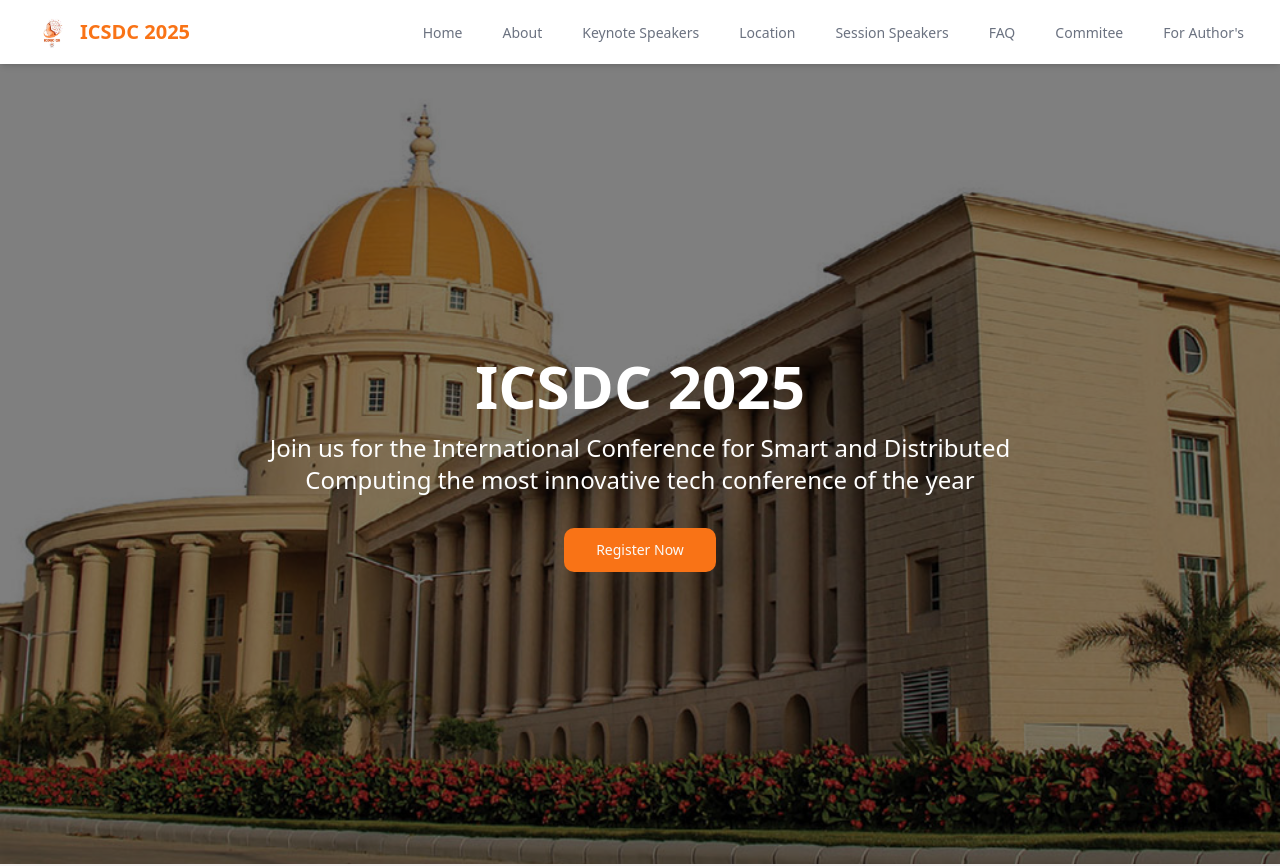
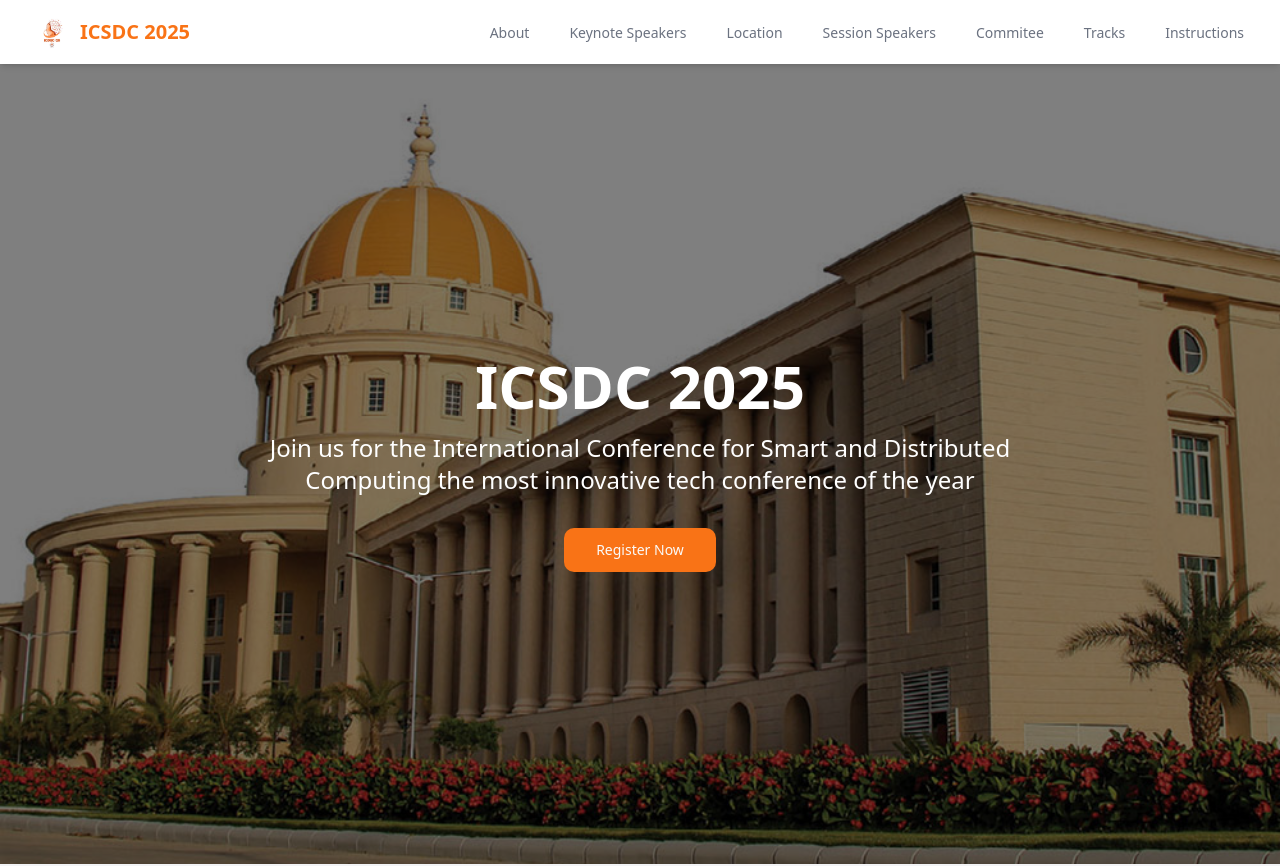
Before and after one commit to vverma022/conference-website, a React (Vite) app: page / in a window 1280 px wide. Shown: the top 866 px of the page. Built offline with nearby package versions, Linux system fonts and the light colour scheme.

Commit message:
Navbar Changes

```diff
--- a/src/sections/navbar.jsx
+++ b/src/sections/navbar.jsx
@@ -2,18 +2,18 @@ import { useState, useEffect } from 'react'
 import { motion } from 'framer-motion'
 import { Menu, X } from 'lucide-react'
 import { DropdownMenu, DropdownMenuTrigger, DropdownMenuContent, DropdownMenuItem, DropdownMenuLabel, DropdownMenuSeparator } from '../components/ui/dropdown-menu'
-import { useNavigate } from 'react-router-dom'
+import { Route, useNavigate } from 'react-router-dom'
 import Logo from '../assets/logo.jpeg'
 
 const navItems = [
-  { name: 'Home', href: 'home' },
   { name: 'About', href: 'about' },
   { name: 'Keynote Speakers', href: 'keynotespeakers' },
   { name: 'Location', href: 'location'},
   { name: 'Session Speakers', href: 'speakers' },
-  { name: 'FAQ', href: 'faq' },
-  // { name: 'Contact', href: 'contact' },
-  // { name: 'Register', href: 'register' },
+  {name: 'Commitee', Route: '/commitee'},
+  {name: 'Tracks', Route: '/tracks'},
+  {name: 'Instructions', Route: '/instructions'}
+
 ]
 
 export function Navbar() {
@@ -56,21 +56,17 @@ export function Navbar() {
                 href={`#${item.href}`}
                 className="inline-flex items-center px-1 pt-1 border-b-2 border-transparent text-sm font-medium text-gray-500 hover:border-primary hover:text-primary"
                 onClick={(e) => {
-                  e.preventDefault()
-                  scrollToSection(item.href)
+                  e.preventDefault();
+                  if (item.Route) {
+                    Navigate(item.Route);
+                  } else {
+                    scrollToSection(item.href);
+                  }
                 }}
               >
                 {item.name}
               </a>
             ))}
-            <p className='inline-flex items-center px-1 pt-1 border-b-2 border-transparent text-sm font-medium text-gray-500 hover:border-primary hover:text-primary' onClick={() => Navigate("/commitee")}>Commitee</p>
-            <DropdownMenu >
-           <DropdownMenuTrigger className="inline-flex items-center px-1 pt-1 border-b-2 border-transparent text-sm font-medium text-gray-500 hover:border-primary hover:text-primary">For Author's</DropdownMenuTrigger>
-           <DropdownMenuContent className="text-center">
-           <DropdownMenuItem onClick={() => Navigate("/tracks")}>For Authors</DropdownMenuItem>
-           <DropdownMenuItem onClick={() => Navigate("/instructions")}>Call for Papers</DropdownMenuItem>
-           </DropdownMenuContent>
-           </DropdownMenu>
           </div>
           <div className="-mr-2 flex items-center sm:hidden">
             <button
@@ -83,7 +79,6 @@ export function Navbar() {
           </div>
         </div>
       </div>
-
       <motion.div
         className={`sm:hidden ${isOpen ? 'block' : 'hidden'}`}
         initial="closed"
@@ -101,7 +96,10 @@ export function Navbar() {
               className="block pl-3 pr-4 py-2 border-l-4 border-transparent text-base font-medium text-gray-500 hover:bg-gray-50 hover:border-primary hover:text-primary"
               onClick={(e) => {
                 e.preventDefault()
-                scrollToSection(item.href)
+                scrollToSection(item.href);
+                if(item.Route) {
+                  Navigate(item.Route);
+                }
               }}
             >
               {item.name}
```
